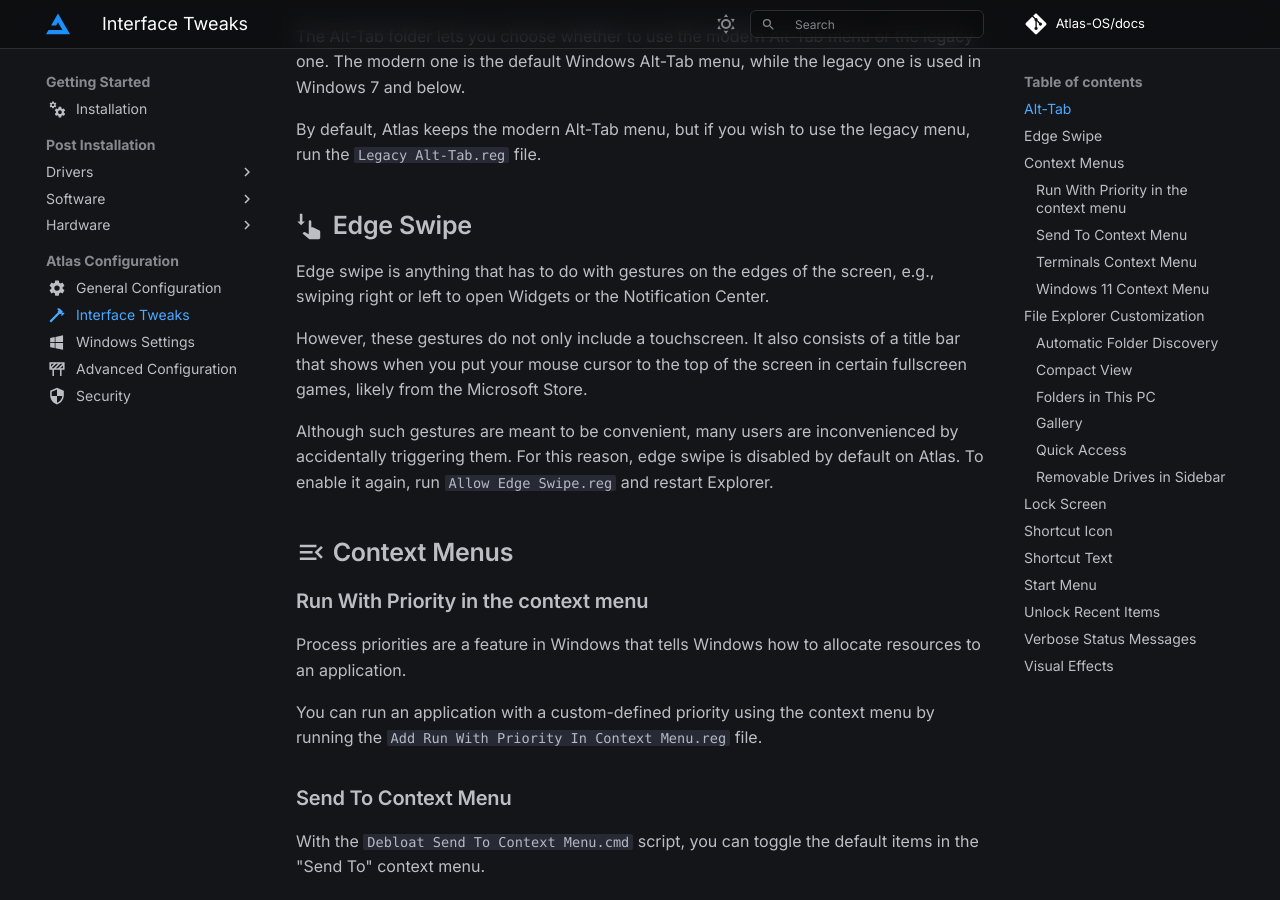
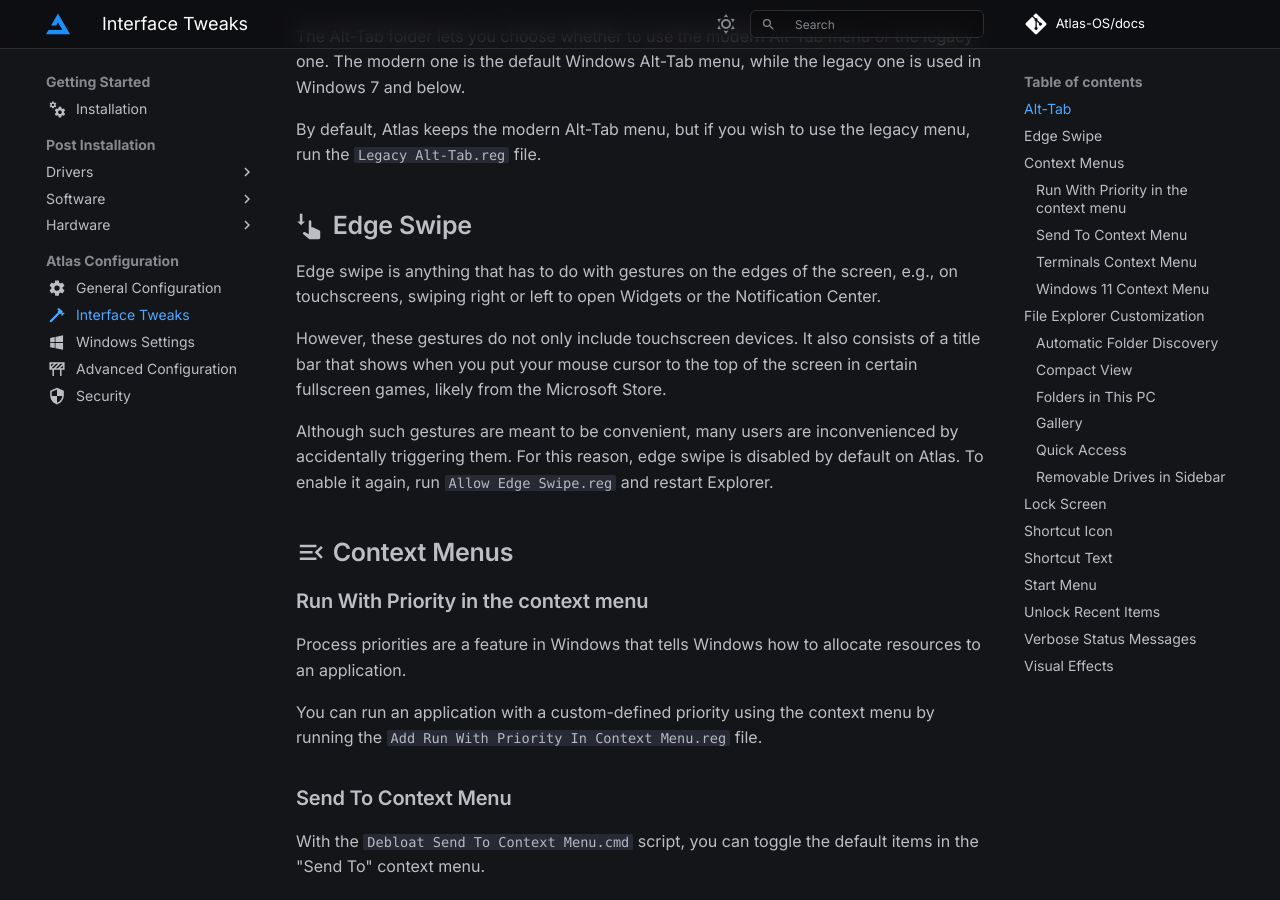
Before and after one commit to Atlas-OS/docs, an MkDocs documentation site: the page built from docs/getting-started/post-installation/atlas-folder/interface-tweaks.md, in a window 1280 px wide and 900 px high, scrolled down 533 px. Built offline with MkDocs 1.6.1 and Material for MkDocs 9.7.7, drawn with Linux system fonts in a browser that asks for light colours; some web fonts are replaced; comment, search, counter and statistics services are not loaded.

Commit message:
fix(edge swipe): clarity

```diff
--- a/docs/getting-started/post-installation/atlas-folder/interface-tweaks.md
+++ b/docs/getting-started/post-installation/atlas-folder/interface-tweaks.md
@@ -17,9 +17,9 @@ By default, Atlas keeps the modern Alt-Tab menu, but if you wish to use the lega
 
 ## :material-gesture-swipe-down: Edge Swipe
 
-Edge swipe is anything that has to do with gestures on the edges of the screen, e.g., swiping right or left to open Widgets or the Notification Center.
+Edge swipe is anything that has to do with gestures on the edges of the screen, e.g., on touchscreens, swiping right or left to open Widgets or the Notification Center.
 
-However, these gestures do not only include a touchscreen. It also consists of a title bar that shows when you put your mouse cursor to the top of the screen in certain fullscreen games, likely from the Microsoft Store.
+However, these gestures do not only include touchscreen devices. It also consists of a title bar that shows when you put your mouse cursor to the top of the screen in certain fullscreen games, likely from the Microsoft Store.
 
 Although such gestures are meant to be convenient, many users are inconvenienced by accidentally triggering them. For this reason, edge swipe is disabled by default on Atlas. To enable it again, run `Allow Edge Swipe.reg` and restart Explorer.
 
```
